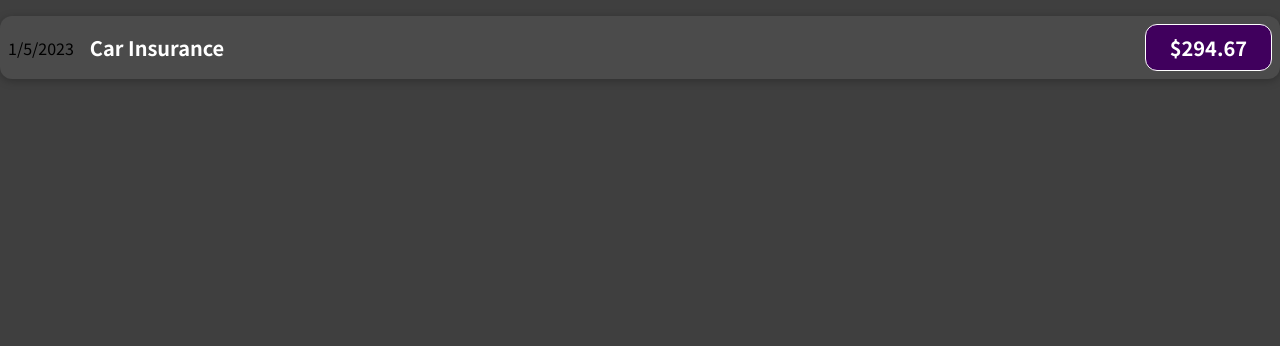
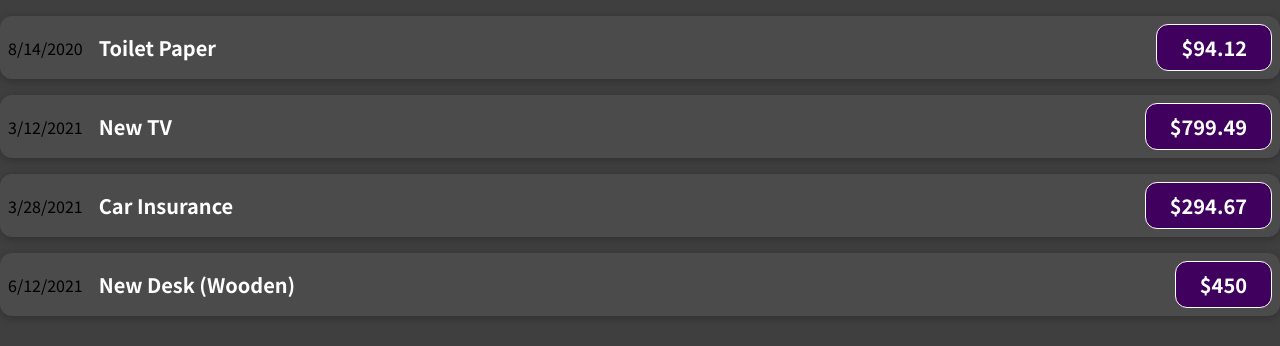
Before and after one commit to azamatcodes/reactjs-complete-guide, a React (Create React App) app: page / in a window 1280 px wide. Shown: the top 346 px of the page. Built offline with nearby package versions, Linux system fonts and the light colour scheme.

Commit message:
Passing data via props

```diff
--- a/src/App.jsx
+++ b/src/App.jsx
@@ -1,9 +1,50 @@
 import { ExpenseItem } from './components/ExpenseItem'
 
 export const App = () => {
+  const expenses = [
+    {
+      id: 'e1',
+      title: 'Toilet Paper',
+      amount: 94.12,
+      date: new Date(2020, 7, 14)
+    },
+    { id: 'e2', title: 'New TV', amount: 799.49, date: new Date(2021, 2, 12) },
+    {
+      id: 'e3',
+      title: 'Car Insurance',
+      amount: 294.67,
+      date: new Date(2021, 2, 28)
+    },
+    {
+      id: 'e4',
+      title: 'New Desk (Wooden)',
+      amount: 450,
+      date: new Date(2021, 5, 12)
+    }
+  ]
+
   return (
     <div>
-      <ExpenseItem />
+      <ExpenseItem
+        title={expenses[0].title}
+        amount={expenses[0].amount}
+        date={expenses[0].date}
+      />
+      <ExpenseItem
+        title={expenses[1].title}
+        amount={expenses[1].amount}
+        date={expenses[1].date}
+      />
+      <ExpenseItem
+        title={expenses[2].title}
+        amount={expenses[2].amount}
+        date={expenses[2].date}
+      />
+      <ExpenseItem
+        title={expenses[3].title}
+        amount={expenses[3].amount}
+        date={expenses[3].date}
+      />
     </div>
   )
 }
--- a/src/components/ExpenseItem.jsx
+++ b/src/components/ExpenseItem.jsx
@@ -1,16 +1,14 @@
 import './ExpenseItem.css'
 
-export const ExpenseItem = () => {
-  const expenseDate = new Date(2023, 0, 5)
-  const expenseTitle = 'Car Insurance'
-  const expenseAmount = 294.67
+export const ExpenseItem = (props) => {
+  console.log(props)
 
   return (
     <div className="expense-item">
-      <div>{expenseDate.toLocaleDateString()}</div>
+      <div>{props.date.toLocaleDateString()}</div>
       <div className="expense-item__description">
-        <h2>{expenseTitle}</h2>
-        <div className="expense-item__price">${expenseAmount}</div>
+        <h2>{props.title}</h2>
+        <div className="expense-item__price">${props.amount}</div>
       </div>
     </div>
   )
```
